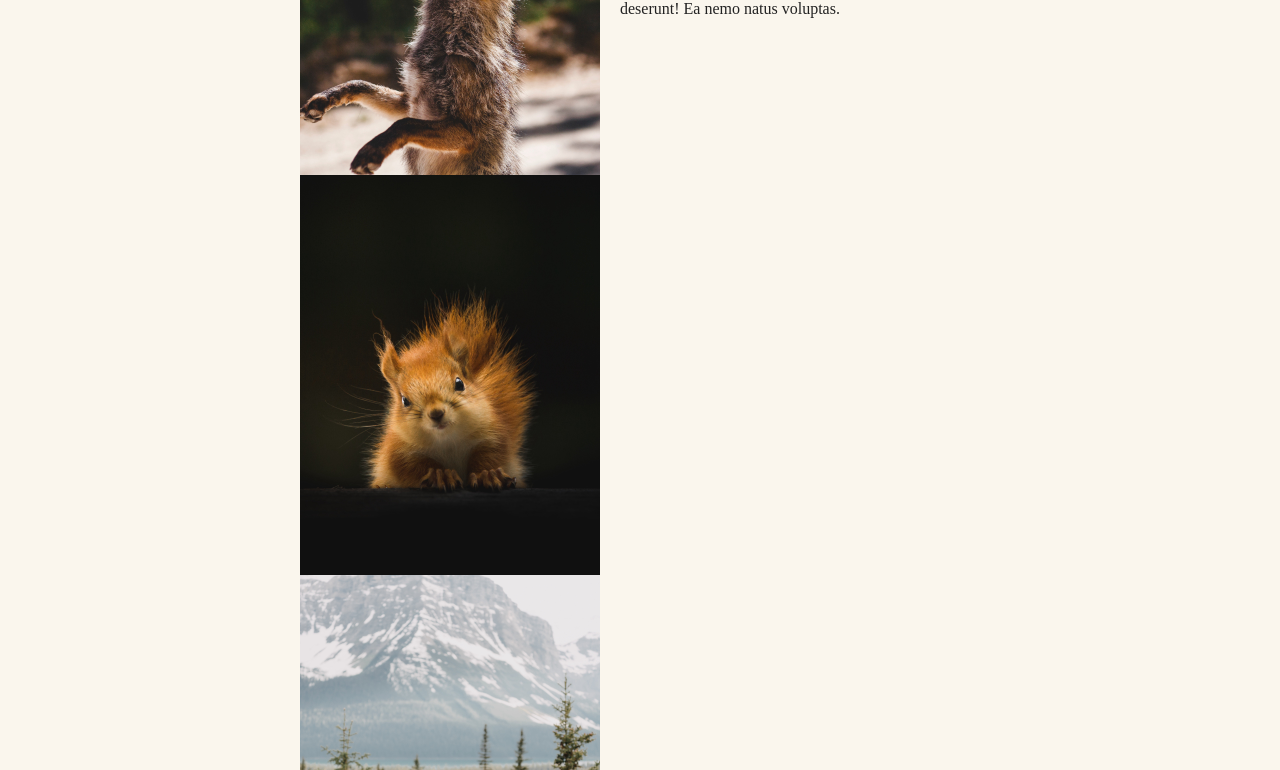
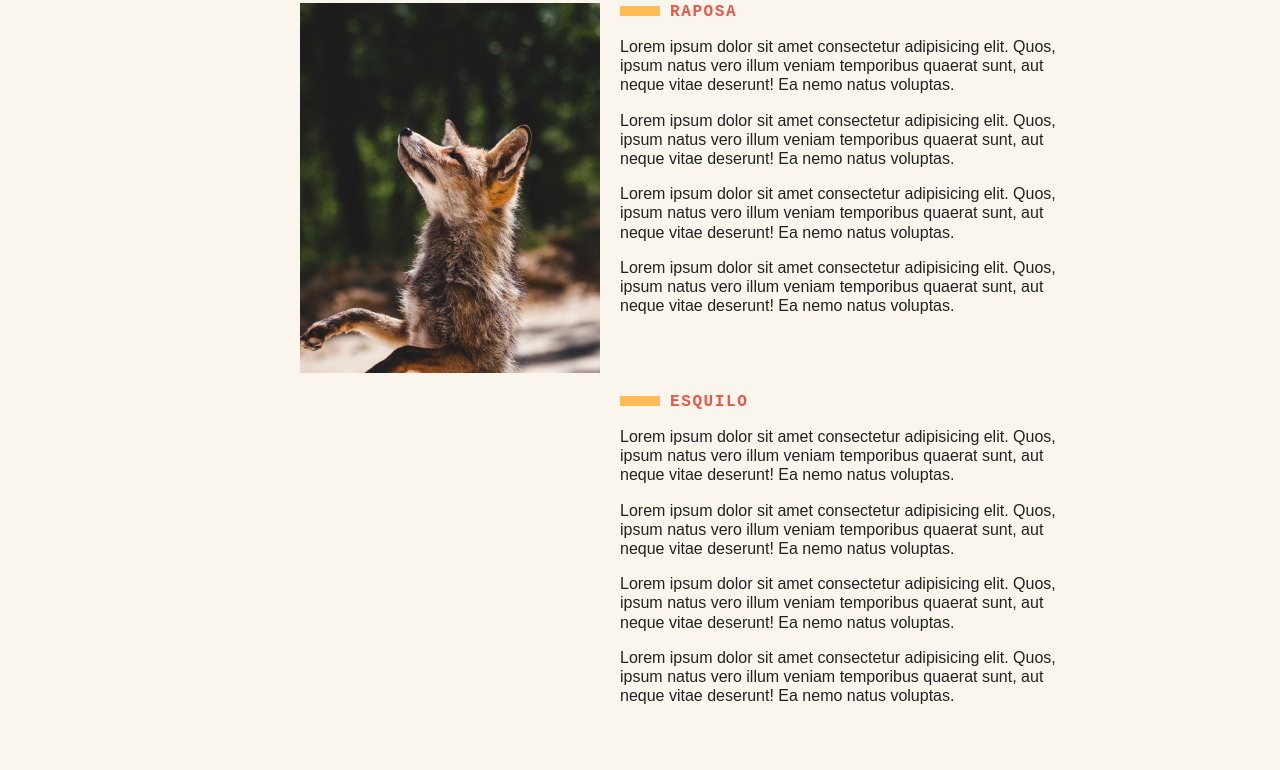
Before and after one commit to GDC-Reis/HTMLCollectio-vs-NodeList---Curso-Origamid, a plain HTML site: page index.html in a window 1280 px wide. Shown: the part 355-1125 px from the top of the page. Drawn offline with Linux system fonts and the light colour scheme.

Commit message:
Estilos aplicados para a section dos animais

```diff
--- a/css/style.css
+++ b/css/style.css
@@ -43,7 +43,7 @@ body{
     font-weight: bold;
     text-transform: uppercase;
     font-size: .875rem;
-    letter-spacing: .1rem;
+    letter-spacing: .1em;
 }
 
 .grid-section{
@@ -56,3 +56,64 @@ body{
     grid-gap: 20px;
     margin-bottom: 4rem;
 }
+
+.titulo{
+    font-family: Georgia, 'Times New Roman', Times, serif;
+    font-size: 6rem;
+    line-height: 1;
+    font-weight: 400;
+    margin-bottom: 1rem;
+    grid-column: 1 / 4;
+}
+
+.animais h2{
+    font-family: monospace;
+    font-size: 1rem;
+    text-transform: uppercase;
+    letter-spacing: .1em;
+    margin-bottom: 1rem;
+    color: #e54;
+}
+
+.animais h2::before{
+    content: "";
+    display: inline-block;
+    width: 40px;
+    height: 10px;
+    margin-right: 10px;
+    background: #fb5;
+}
+
+.animais p{
+    font-family: Arial, Helvetica, sans-serif;
+    line-height: 1.2;
+    margin-bottom: 1rem;
+}
+
+.animais-lista{
+    height: 370px;
+    overflow-y: scroll;
+    grid-column: 2;
+}
+
+.animais-lista::-webkit-scrollbar{
+    width: 18px;
+}
+
+.animais-lista::-webkit-scrollbar-thumb{
+    background: #fb5;
+    border-left: 4px solid #faf6ed;
+    border-right: 4px solid #faf6ed;
+}
+
+.animais-lista::-webkit-scrollbar-track{
+    background: #faf6ed;
+}
+
+.animais-descricao{
+    grid-column: 3;
+}
+
+.animais-descricao section{
+    margin-bottom: 3rem;
+}
--- a/index.html
+++ b/index.html
@@ -20,7 +20,7 @@
     <section class="grid-section animais" id="animais">
         <h1 class="titulo">Animais Fantásticos</h1>
 
-        <ul>
+        <ul class="animais-lista">
             <li>
                 <img src="./img/imagem1.jpg">
             </li>
```
